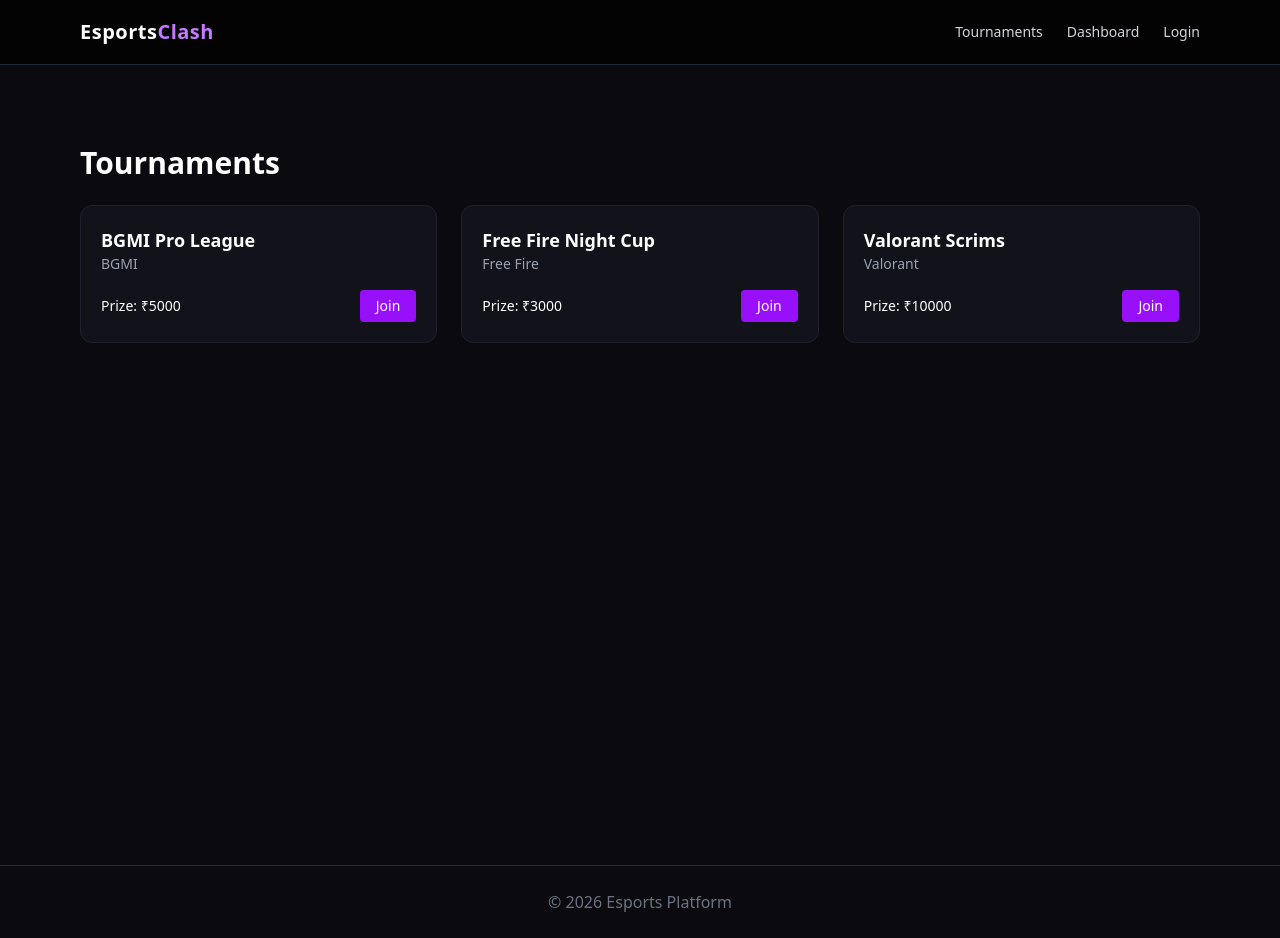
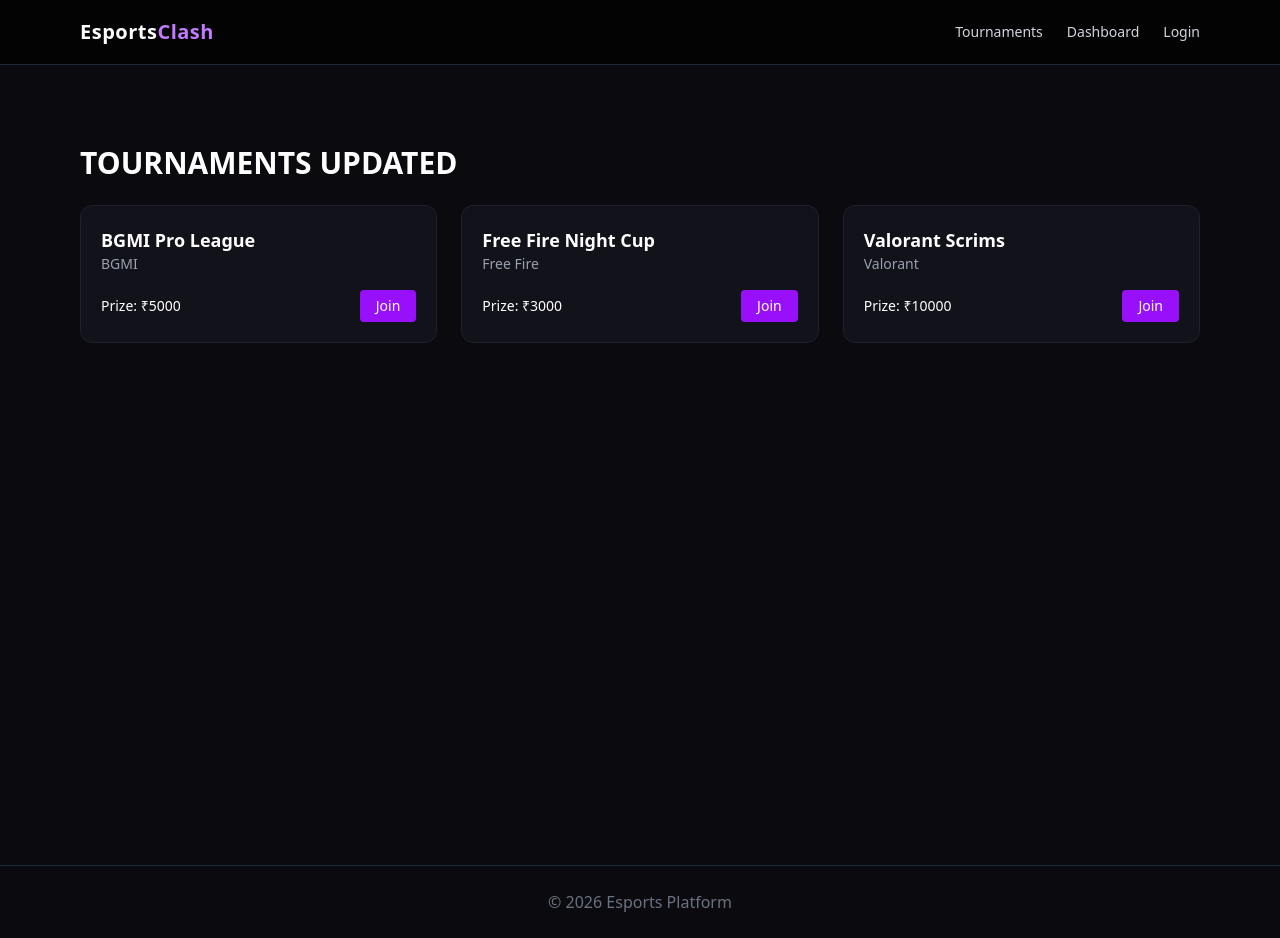
Before and after one commit to sakshamchaudhary1027/esportsclash, a Next.js app: page /tournaments in a window 1280 px wide. Built offline with nearby package versions, Linux system fonts and the light colour scheme.

Commit message:
update tournaments ui test

```diff
--- a/app/tournaments/page.tsx
+++ b/app/tournaments/page.tsx
@@ -1,3 +1,5 @@
+export const TEST = "TOURNAMENT PAGE UPDATED";
+
 const tournaments = [
   {
     id: 1,
@@ -22,7 +24,7 @@
 export default function TournamentsPage() {
   return (
     <div className="max-w-6xl mx-auto px-4 py-10">
-      <h1 className="text-3xl font-bold mb-6">Tournaments</h1>
+<h1 className="text-3xl font-bold mb-6">TOURNAMENTS UPDATED</h1>
 
       <div className="grid grid-cols-1 sm:grid-cols-2 md:grid-cols-3 gap-6">
         {tournaments.map((t) => (
```
